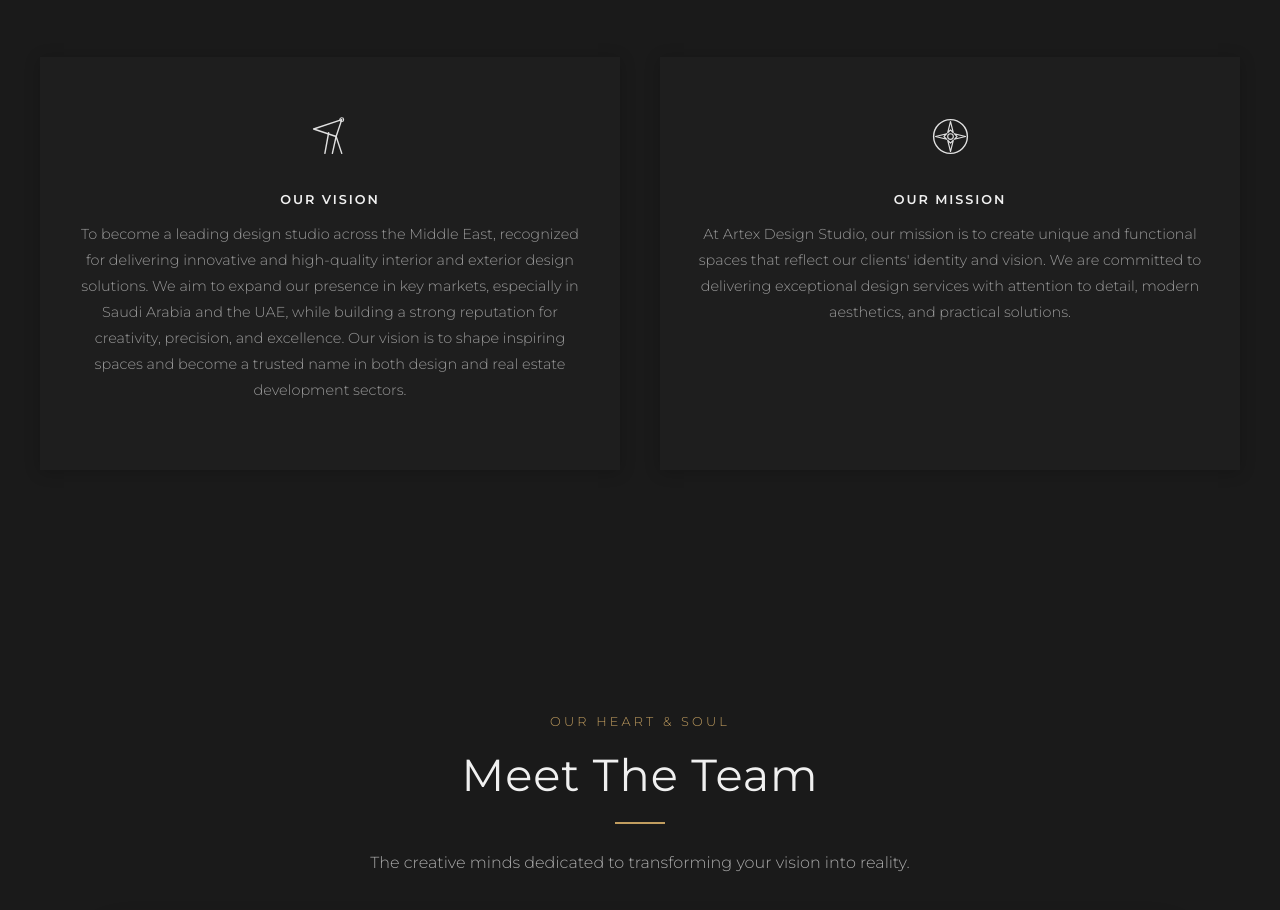
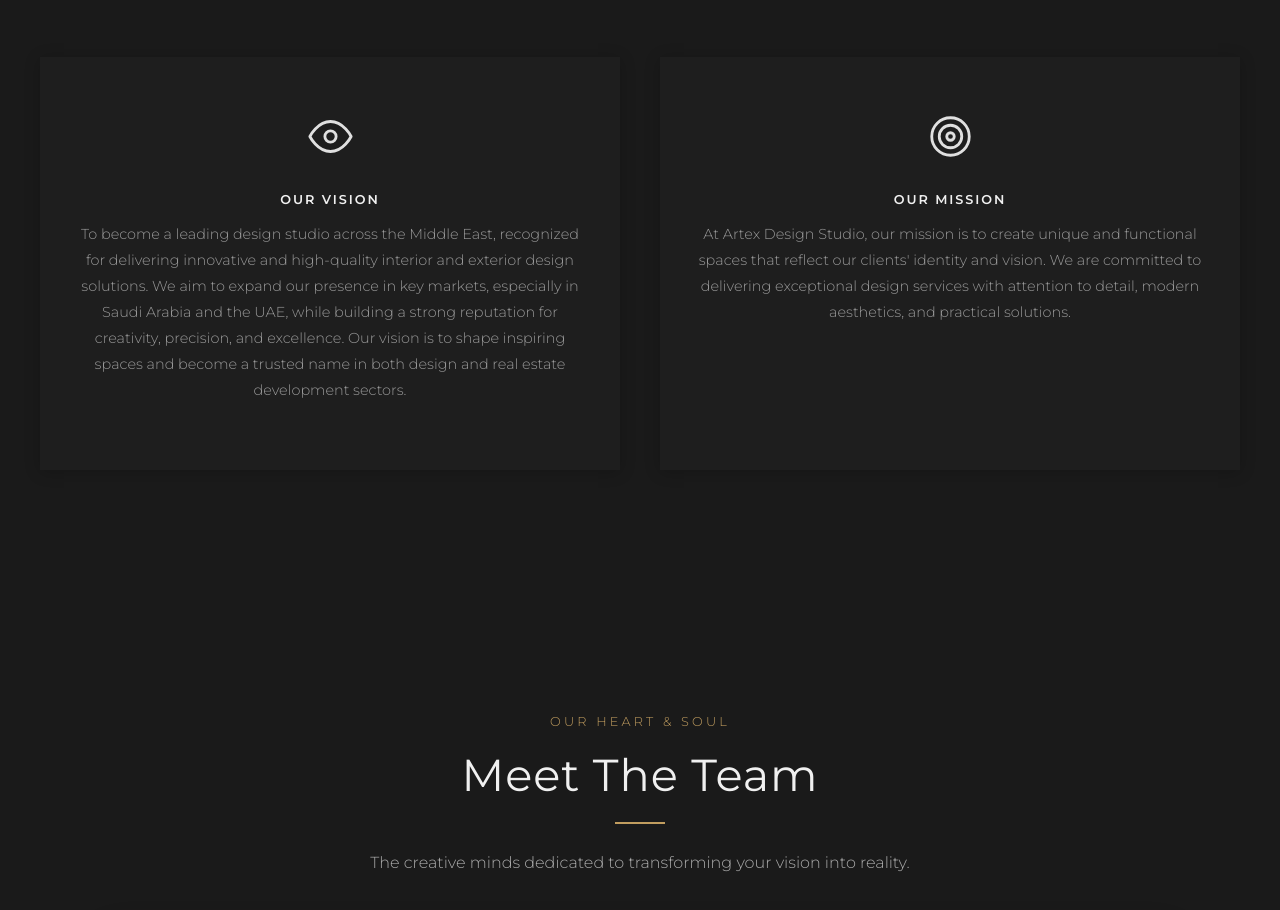
Before and after one commit to AsemYaser/Artex_Portofolio, a plain HTML site: page about.html in a window 1280 px wide. Shown: the part 1598-2508 px from the top of the page. Drawn offline with nearby package versions, Linux system fonts and the light colour scheme.

Commit message:
Update Vision and Mission icons in About section

```diff
--- a/about.html
+++ b/about.html
@@ -74,12 +74,9 @@
       <div class="services-grid" style="grid-template-columns: repeat(auto-fit, minmax(350px, 1fr)); margin-top: 60px;">
         <div class="service-card reveal" style="--i: 0">
           <div class="service-icon">
-            <svg viewBox="0 0 48 48" xmlns="http://www.w3.org/2000/svg">
-              <path d="M6 16l24 8 6-18L6 16z" fill="none" stroke="currentColor" stroke-width="1.5" stroke-linejoin="round"/>
-              <line x1="30" y1="24" x2="26" y2="42" stroke="currentColor" stroke-width="1.5" stroke-linecap="round"/>
-              <line x1="22" y1="20" x2="18" y2="42" stroke="currentColor" stroke-width="1.5" stroke-linecap="round"/>
-              <line x1="30" y1="24" x2="36" y2="42" stroke="currentColor" stroke-width="1.5" stroke-linecap="round"/>
-              <circle cx="36" cy="6" r="2" fill="none" stroke="currentColor" stroke-width="1.2"/>
+            <svg viewBox="0 0 24 24" xmlns="http://www.w3.org/2000/svg">
+              <path d="M1 12s4-8 11-8 11 8 11 8-4 8-11 8-11-8-11-8z" fill="none" stroke="currentColor" stroke-width="1.5" stroke-linecap="round" stroke-linejoin="round"/>
+              <circle cx="12" cy="12" r="3" fill="none" stroke="currentColor" stroke-width="1.5" stroke-linecap="round" stroke-linejoin="round"/>
             </svg>
           </div>
           <h3>Our Vision</h3>
@@ -87,13 +84,10 @@
         </div>
         <div class="service-card reveal" style="--i: 1">
           <div class="service-icon">
-            <svg viewBox="0 0 48 48" xmlns="http://www.w3.org/2000/svg">
-              <circle cx="24" cy="24" r="18" fill="none" stroke="currentColor" stroke-width="1.5"/>
-              <polygon points="24,8 27,20 24,17 21,20" fill="none" stroke="currentColor" stroke-width="1.2" stroke-linejoin="round"/>
-              <polygon points="24,40 21,28 24,31 27,28" fill="none" stroke="currentColor" stroke-width="1.2" stroke-linejoin="round"/>
-              <polygon points="8,24 20,21 17,24 20,27" fill="none" stroke="currentColor" stroke-width="1.2" stroke-linejoin="round"/>
-              <polygon points="40,24 28,27 31,24 28,21" fill="none" stroke="currentColor" stroke-width="1.2" stroke-linejoin="round"/>
-              <circle cx="24" cy="24" r="3" fill="none" stroke="currentColor" stroke-width="1.2"/>
+            <svg viewBox="0 0 24 24" xmlns="http://www.w3.org/2000/svg">
+              <circle cx="12" cy="12" r="10" fill="none" stroke="currentColor" stroke-width="1.5"/>
+              <circle cx="12" cy="12" r="6" fill="none" stroke="currentColor" stroke-width="1.5"/>
+              <circle cx="12" cy="12" r="2" fill="none" stroke="currentColor" stroke-width="1.5"/>
             </svg>
           </div>
           <h3>Our Mission</h3>
```
